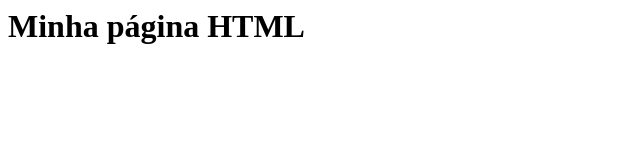
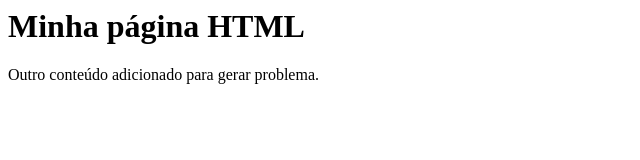
Before and after one commit to edenpaulocruz/gama-no-github, a plain HTML site: page index.html in a window 1280 px wide. Shown: the whole page, without its empty margins (0-640 px from the left). Drawn offline with Linux system fonts and the light colour scheme.

Commit message:
Outro commit, desta vez em Master

```diff
--- a/index.html
+++ b/index.html
@@ -1,5 +1,6 @@
 <html>
   <body>
     <h1>Minha página HTML</h1>
+    <p>Outro conteúdo adicionado para gerar problema.</p>
   </body>
 </html>
```
